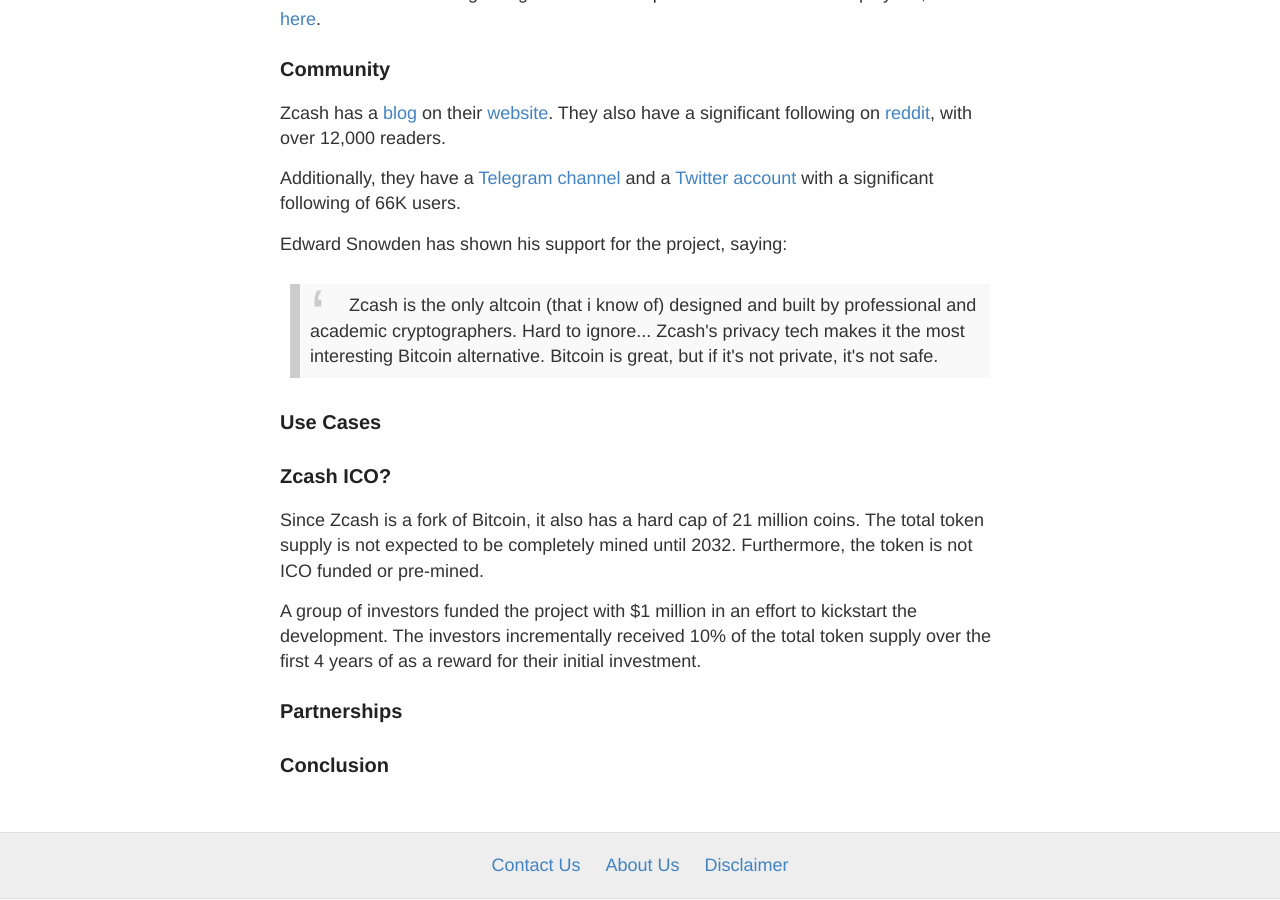
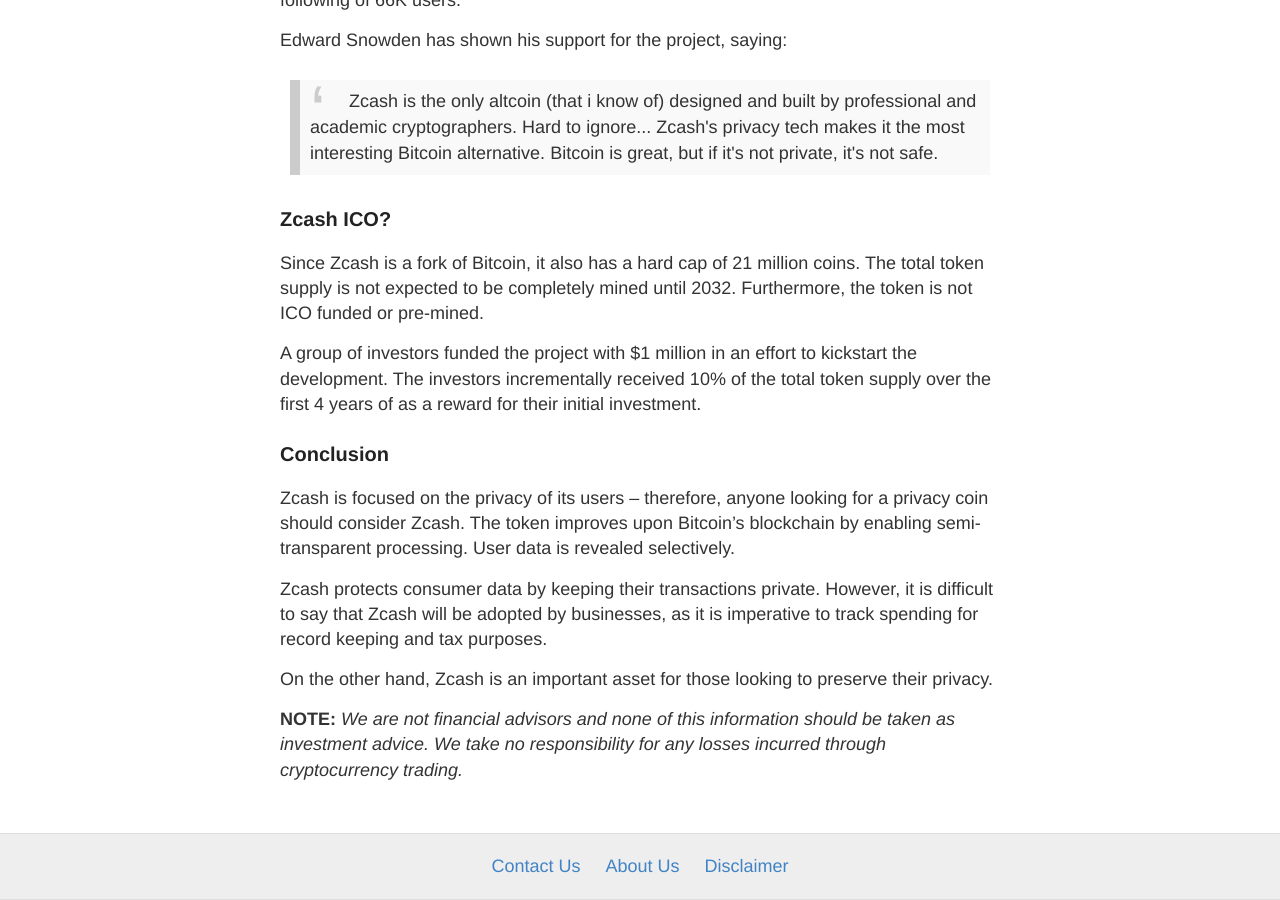
Before and after one commit to homebodygym/homebodygym, a Jekyll site: the page built from pages/altcoins/buy-zcash.md, in a window 1280 px wide and 900 px high, scrolled down 9147 px. Built offline with Jekyll 4.4.1, drawn with Linux system fonts in a browser that asks for light colours; a script that is not in the unit is left out; some of the changed text lies outside the part shown.

Commit message:
zcash page

```diff
--- a/pages/altcoins/buy-zcash.md
+++ b/pages/altcoins/buy-zcash.md
@@ -120,7 +120,7 @@
 
 At this point, you know how to buy Zcash – although, before you invest your hard earned money, you probably want to know what you're investing in.
 
-In the next section, you'll learn about Zcash's development team, community, use cases, and partnerships. This way, you'll be able to make a more informed decision before you decide to spend (or not spend) your money.
+In the next section, you'll learn about Zcash's development team, community, and use cases. This way, you'll be able to make a more informed decision before you decide to spend (or not spend) your money.
 
 **Here's a quick video overview:**
 
@@ -130,9 +130,11 @@
 
 ### The Team
 
-![Zooko Wilcox](/img/altcoins/zcash/wilcox.jpg){: .img-center}
+Zooko Wilcox is the cryptocurrency's founder and CEO. With more than 20 years of experience with decentralized systems, cryptography and information security, Wilcox is fit for the job.
 
-Zooko Wilcox is the cryptocurrency's founder and CEO. With more than 20 years of experience with decentralized systems, cryptography and information security, Wilcox is fit for the job.
+![Zooko Wilcox](/img/altcoins/zcash/wilcox.jpg){: .img-middle}
+
+He is also the founder of [Least Authority Enterprises. They were founded to create freedom-compatible technologies, believing in the importance of internet privacy.
 
 According to the Zcash's website:
 
@@ -153,10 +155,8 @@
 Edward Snowden has shown his support for the project, saying:
 
 <blockquote>
-Zcash is the only altcoin (that i know of) designed and built by professional and academic cryptographers. Hard to ignore... Zcash's privacy tech makes it the most interesting Bitcoin alternative. Bitcoin is great, but if it's not private, it's not safe.
+<p>Zcash is the only altcoin (that i know of) designed and built by professional and academic cryptographers. Hard to ignore... Zcash's privacy tech makes it the most interesting Bitcoin alternative. Bitcoin is great, but if it's not private, it's not safe.</p>
 </blockquote>
-
-### Use Cases
 
 ### Zcash ICO?
 
@@ -164,8 +164,12 @@
 
 A group of investors funded the project with $1 million in an effort to kickstart the development. The investors incrementally received 10% of the total token supply over the first 4 years of as a reward for their initial investment.
 
-### Partnerships
+### Conclusion
 
+Zcash is focused on the privacy of its users – therefore, anyone looking for a privacy coin should consider Zcash. The token improves upon Bitcoin's blockchain by enabling semi-transparent processing. User data is revealed selectively.
 
+Zcash protects consumer data by keeping their transactions private. However, it is difficult to say that Zcash will be adopted by businesses, as it is imperative to track spending for record keeping and tax purposes.
 
-### Conclusion
+On the other hand, Zcash is an important asset for those looking to preserve their privacy.
+
+<b>NOTE:</b> <i>We are not financial advisors and none of this information should be taken as investment advice. We take no responsibility for any losses incurred through cryptocurrency trading.</i>
```
Also changed, not shown: other parts of pages/altcoins/buy-zcash.md (+1 -1 lines).
